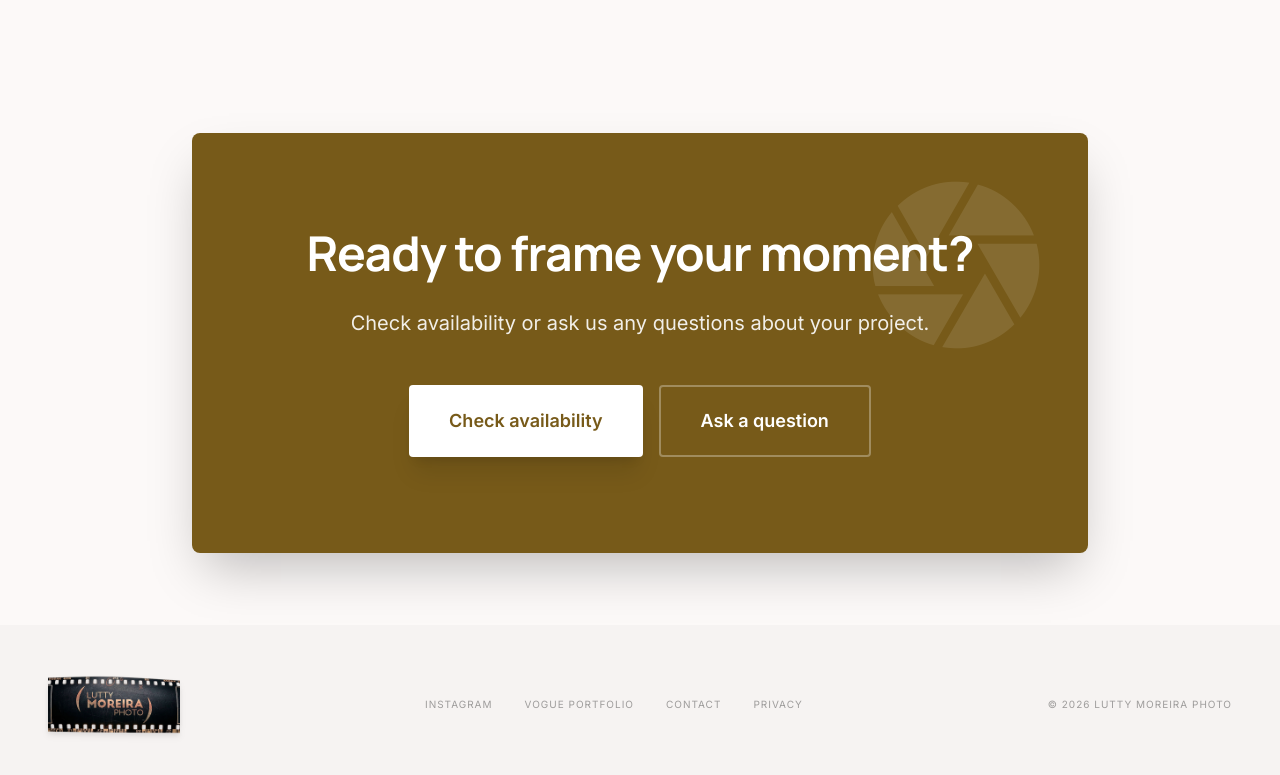
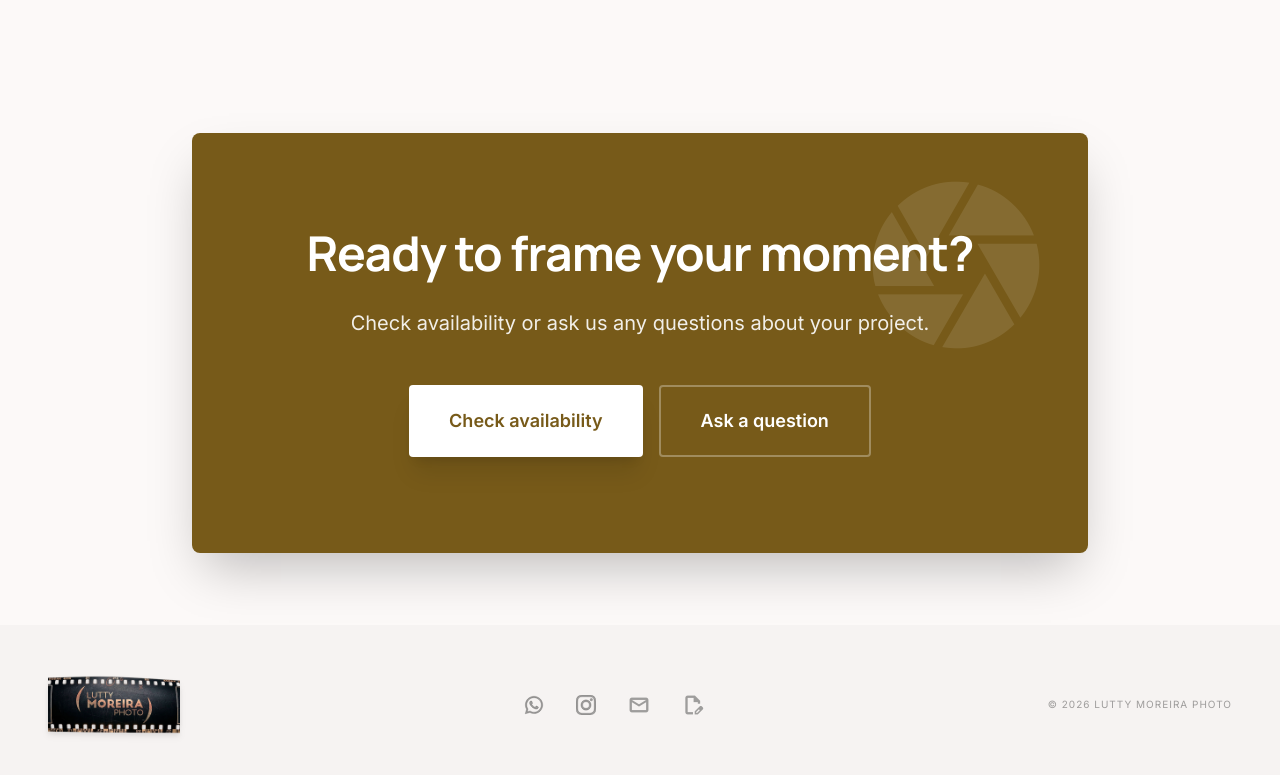
Before and after one commit to luttymedia/lmpstudio, a plain HTML site: page index.html in a window 1280 px wide. Shown: the part 5941-6716 px from the top of the page. Drawn offline with nearby package versions, Linux system fonts and the light colour scheme.

Commit message:
feat: update footer social links to icon-based navigation

```diff
--- a/index.html
+++ b/index.html
@@ -910,15 +910,29 @@
                 <img src="images/film-strip.png" alt="Lutty Moreira Photo Signature"
                     class="h-12 md:h-16 w-auto drop-shadow-md">
             </div>
-            <div class="flex gap-8">
-                <a class="font-inter text-[10px] tracking-widest uppercase text-[#1c1b1b]/40 dark:text-[#fcf9f8]/40 hover:text-[#775a19] transition-all"
-                    href="#" data-i18n="footer.instagram">Instagram</a>
-                <a class="font-inter text-[10px] tracking-widest uppercase text-[#1c1b1b]/40 dark:text-[#fcf9f8]/40 hover:text-[#775a19] transition-all"
-                    href="#" data-i18n="footer.vogue">Vogue Portfolio</a>
-                <a class="font-inter text-[10px] tracking-widest uppercase text-[#1c1b1b]/40 dark:text-[#fcf9f8]/40 hover:text-[#775a19] transition-all"
-                    href="#" data-i18n="footer.contact">Contact</a>
-                <a class="font-inter text-[10px] tracking-widest uppercase text-[#1c1b1b]/40 dark:text-[#fcf9f8]/40 hover:text-[#775a19] transition-all"
-                    href="#" data-i18n="footer.privacy">Privacy</a>
+            <div class="flex gap-8 items-center">
+                <a class="flex items-center justify-center text-[#1c1b1b]/40 dark:text-[#fcf9f8]/40 hover:text-[#775a19] transition-all duration-300"
+                    href="#" data-i18n-title="ctaContact.whatsapp" aria-label="WhatsApp">
+                    <svg class="w-5 h-5 fill-current stroke-current" style="stroke-width: 12px" viewBox="0 0 448 512" xmlns="http://www.w3.org/2000/svg">
+                        <path
+                            d="M380.9 97.1C339 55.1 283.2 32 223.9 32c-122.4 0-222 99.6-222 222 0 39.1 10.2 77.3 29.6 111L0 480l117.7-30.9c32.4 17.7 68.9 27 106.1 27h.1c122.3 0 224.1-99.6 224.1-222 0-59.3-25.2-115-67.1-157zm-157 341.6c-33.2 0-65.7-8.9-94-25.7l-6.7-4-69.8 18.3L72 359.2l-4.4-7c-18.5-29.4-28.2-63.3-28.2-98.2 0-101.7 82.8-184.5 184.6-184.5 49.3 0 95.6 19.2 130.4 54.1 34.8 34.9 56.2 81.2 56.1 130.5 0 101.8-84.9 184.6-186.6 184.6zm101.2-138.2c-5.5-2.8-32.8-16.2-37.9-18-5.1-1.9-8.8-2.8-12.5 2.8-3.7 5.6-14.3 18-17.6 21.8-3.2 3.7-6.5 4.2-12 1.4-5.5-2.8-23.4-8.6-44.6-27.6-16.5-14.7-27.6-32.8-30.8-38.4-3.2-5.6-.3-8.6 2.5-11.4 2.5-2.5 5.5-6.5 8.3-9.8 2.8-3.3 3.7-5.6 5.5-9.3 1.8-3.7.9-7-0.5-9.8-1.4-2.8-12.5-30.1-17.1-41.2-4.5-10.8-9.1-9.3-12.5-9.5-3.2-.2-6.9-.2-10.6-.2-3.7 0-9.7 1.4-14.8 6.9-5.1 5.6-19.4 19-19.4 46.3 0 27.3 19.9 53.7 22.6 57.4 2.8 3.7 39.1 59.7 94.8 83.8 13.3 5.7 23.7 9.1 31.7 11.7 13.3 4.2 25.4 3.6 35 2.2 10.7-1.6 32.8-13.4 37.4-26.4 4.6-13 4.6-24.1 3.2-26.4-1.3-2.5-5-3.9-10.5-6.6z" />
+                    </svg>
+                </a>
+                <a class="flex items-center justify-center text-[#1c1b1b]/40 dark:text-[#fcf9f8]/40 hover:text-[#775a19] transition-all duration-300"
+                    href="#" data-i18n-title="ctaContact.instagram" aria-label="Instagram">
+                    <svg class="w-5 h-5 fill-current stroke-current" style="stroke-width: 0.5px;" viewBox="0 0 24 24" xmlns="http://www.w3.org/2000/svg">
+                        <path
+                            d="M12 2.163c3.204 0 3.584.012 4.85.07 3.252.148 4.771 1.691 4.919 4.919.058 1.265.069 1.645.069 4.849 0 3.205-.012 3.584-.069 4.849-.149 3.225-1.664 4.771-4.919 4.919-1.266.058-1.644.07-4.85.07-3.204 0-3.584-.012-4.849-.07-3.26-.149-4.771-1.699-4.919-4.92-.058-1.265-.07-1.644-.07-4.849 0-3.204.012-3.584.07-4.849.149-3.227 1.664-4.771 4.919-4.919 1.266-.057 1.645-.069 4.849-.069zM12 0C8.741 0 8.333.014 7.053.072 2.695.272.273 2.69.073 7.052.014 8.333 0 8.741 0 12c0 3.259.014 3.668.072 4.948.2 4.358 2.618 6.78 6.98 6.98 1.281.058 1.689.072 4.948.072 3.259 0 3.668-.014 4.948-.072 4.354-.2 6.782-2.618 6.979-6.98.059-1.28.073-1.689.073-4.948 0-3.259-.014-3.667-.072-4.947-.196-4.354-2.617-6.78-6.979-6.98C15.668.014 15.259 0 12 0zm0 5.838a6.162 6.162 0 100 12.324 6.162 6.162 0 000-12.324zM12 16a4 4 0 110-8 4 4 0 010 8zm6.406-11.845a1.44 1.44 0 100 2.881 1.44 1.44 0 000-2.881z" />
+                    </svg>
+                </a>
+                <a class="flex items-center justify-center text-[#1c1b1b]/40 dark:text-[#fcf9f8]/40 hover:text-[#775a19] transition-all duration-300"
+                    href="mailto:hello@lumina.studio" data-i18n-title="ctaContact.email" aria-label="Email">
+                    <span class="material-symbols-outlined text-[22px]" style="font-variation-settings: 'wght' 600;">mail</span>
+                </a>
+                <a class="flex items-center justify-center text-[#1c1b1b]/40 dark:text-[#fcf9f8]/40 hover:text-[#775a19] transition-all duration-300"
+                    href="#footer" data-i18n-title="ctaContact.contactForm" aria-label="Contact form">
+                    <span class="material-symbols-outlined text-[22px]" style="font-variation-settings: 'wght' 600;">edit_document</span>
+                </a>
             </div>
             <div class="font-inter text-[10px] tracking-widest uppercase text-[#1c1b1b]/40"
                 data-i18n="footer.copyright">
```
Also changed, not shown: 1 other file.
